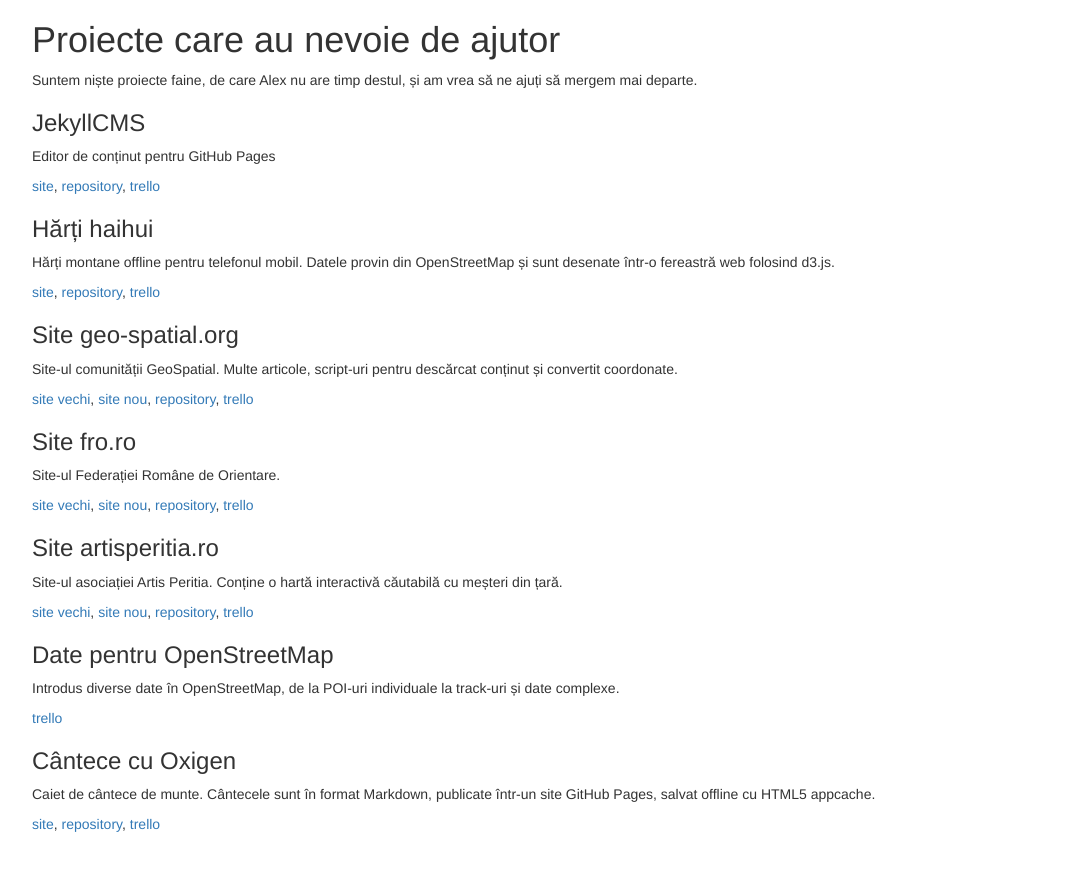
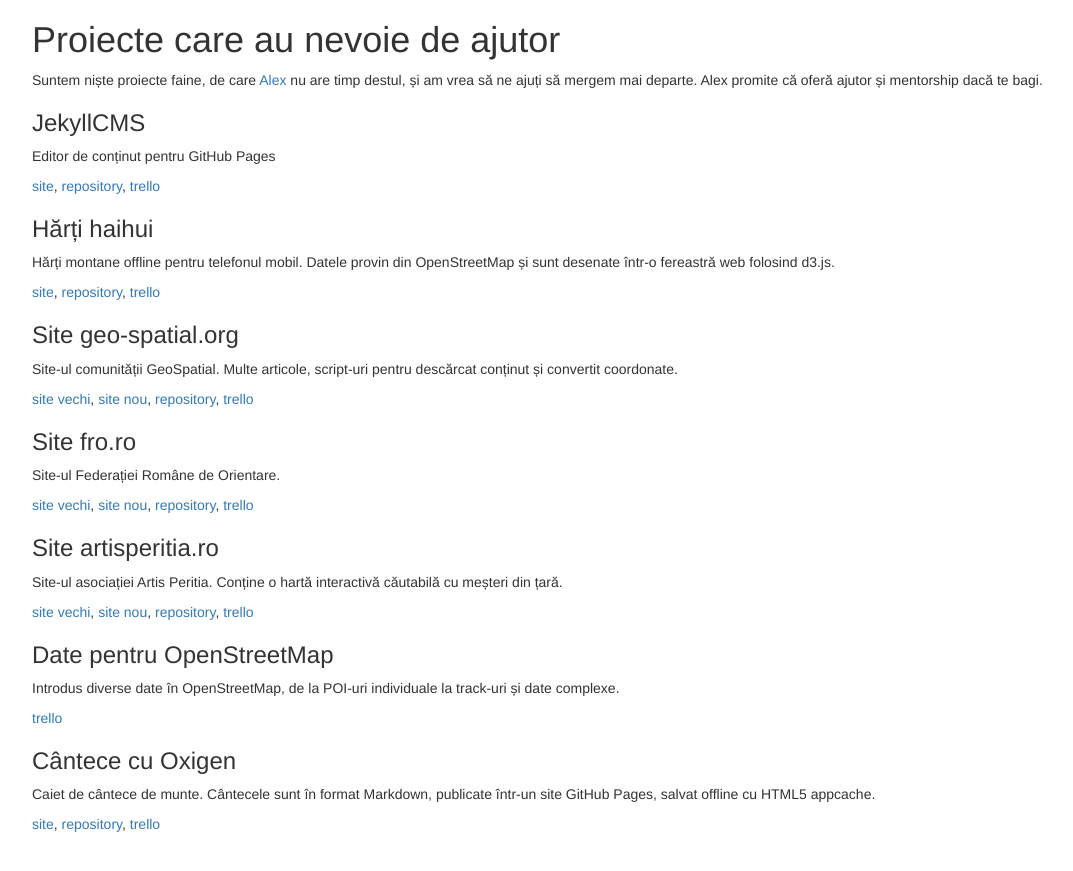
Before and after one commit to mgax/grep.ro, a Jekyll site: the page built from proiecte.md, in a window 1280 px wide. Shown: the top 871 px of the page, without its empty margins (38-1111 px from the left). Built offline with Jekyll 4.4.1, drawn with Linux system fonts in a browser that asks for light colours; nearby versions of some CDN libraries.

Commit message:
update description

```diff
--- a/proiecte.md
+++ b/proiecte.md
@@ -2,8 +2,9 @@
 title: Proiecte
 ---
 # Proiecte care au nevoie de ajutor
-Suntem niște proiecte faine, de care Alex nu are timp destul, și am vrea să ne
-ajuți să mergem mai departe.
+Suntem niște proiecte faine, de care [Alex](/) nu are timp destul, și am vrea
+să ne ajuți să mergem mai departe. Alex promite că oferă ajutor și mentorship
+dacă te bagi.
 
 ### JekyllCMS
 Editor de conținut pentru GitHub Pages
```
